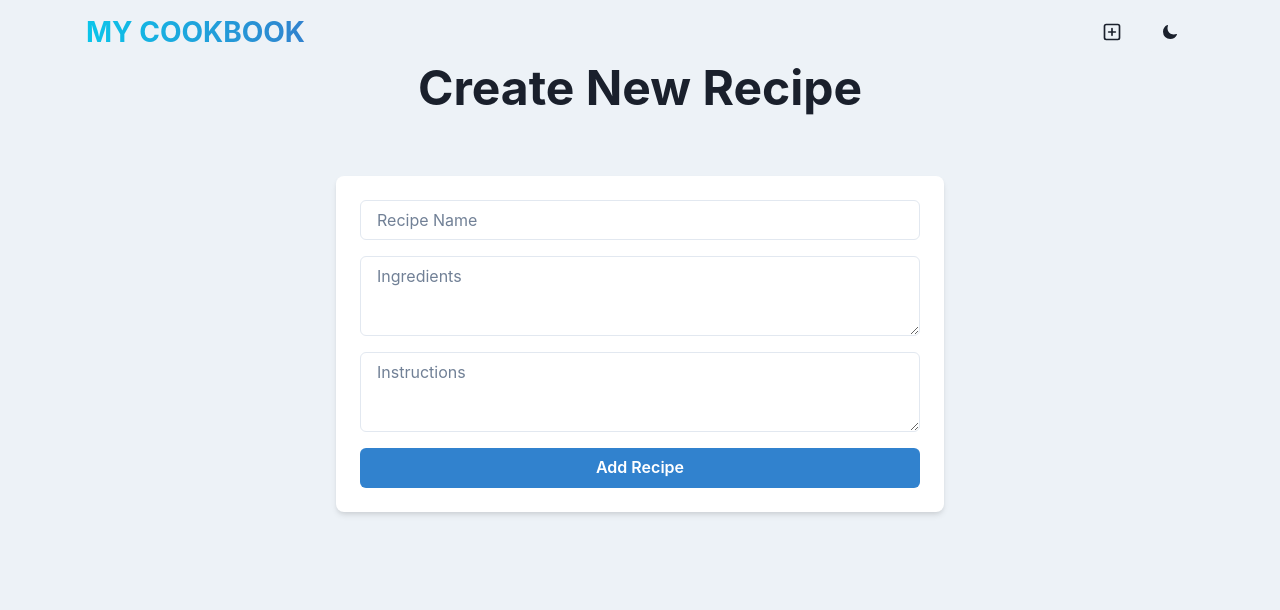
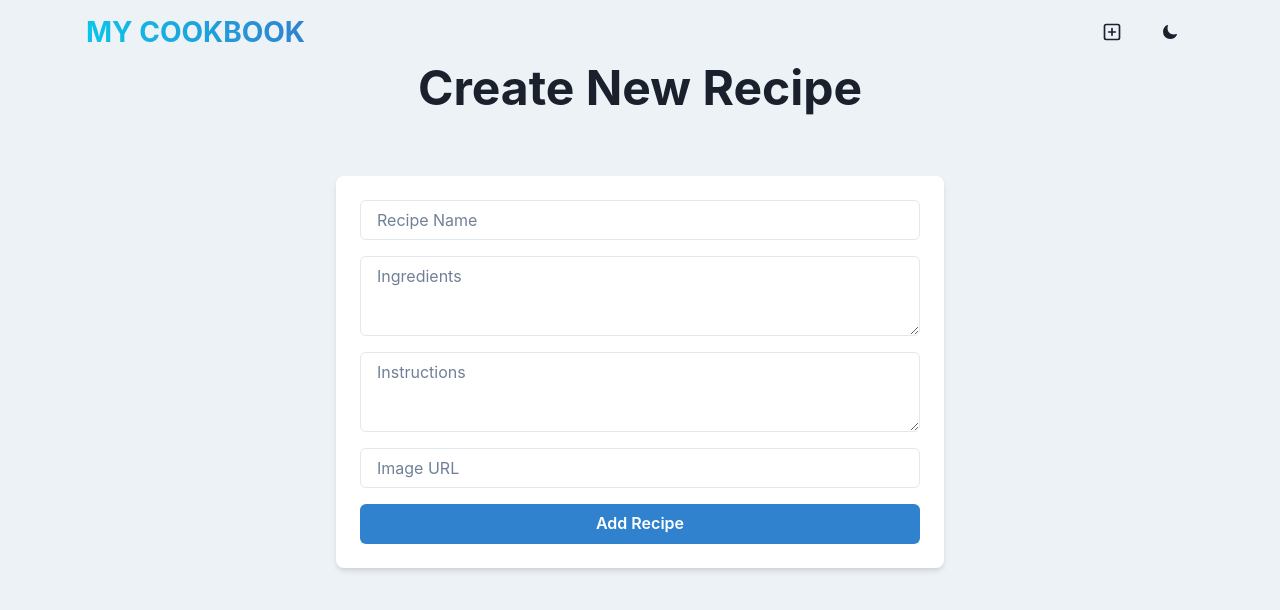
Before and after one commit to LaurenCummings/cookbook-project, a React (Vite) app in the folder frontend/: page /create in a window 1280 px wide. Shown: the top 610 px of the page. Built offline with nearby package versions, Linux system fonts and the light colour scheme.

Commit message:
added input on create page for image

```diff
--- a/frontend/src/pages/CreatePage.jsx
+++ b/frontend/src/pages/CreatePage.jsx
@@ -84,6 +84,14 @@ const CreatePage = () => {
                 setNewRecipe({ ...newRecipe, instructions: e.target.value })
               }
             />
+            <Input
+              placeholder="Image URL"
+              name="image"
+              value={newRecipe.image}
+              onChange={(e) =>
+                setNewRecipe({ ...newRecipe, image: e.target.value })
+              }
+            />
 
             <Button colorScheme="blue" onClick={handleAddRecipe} w="full">
               Add Recipe
```
